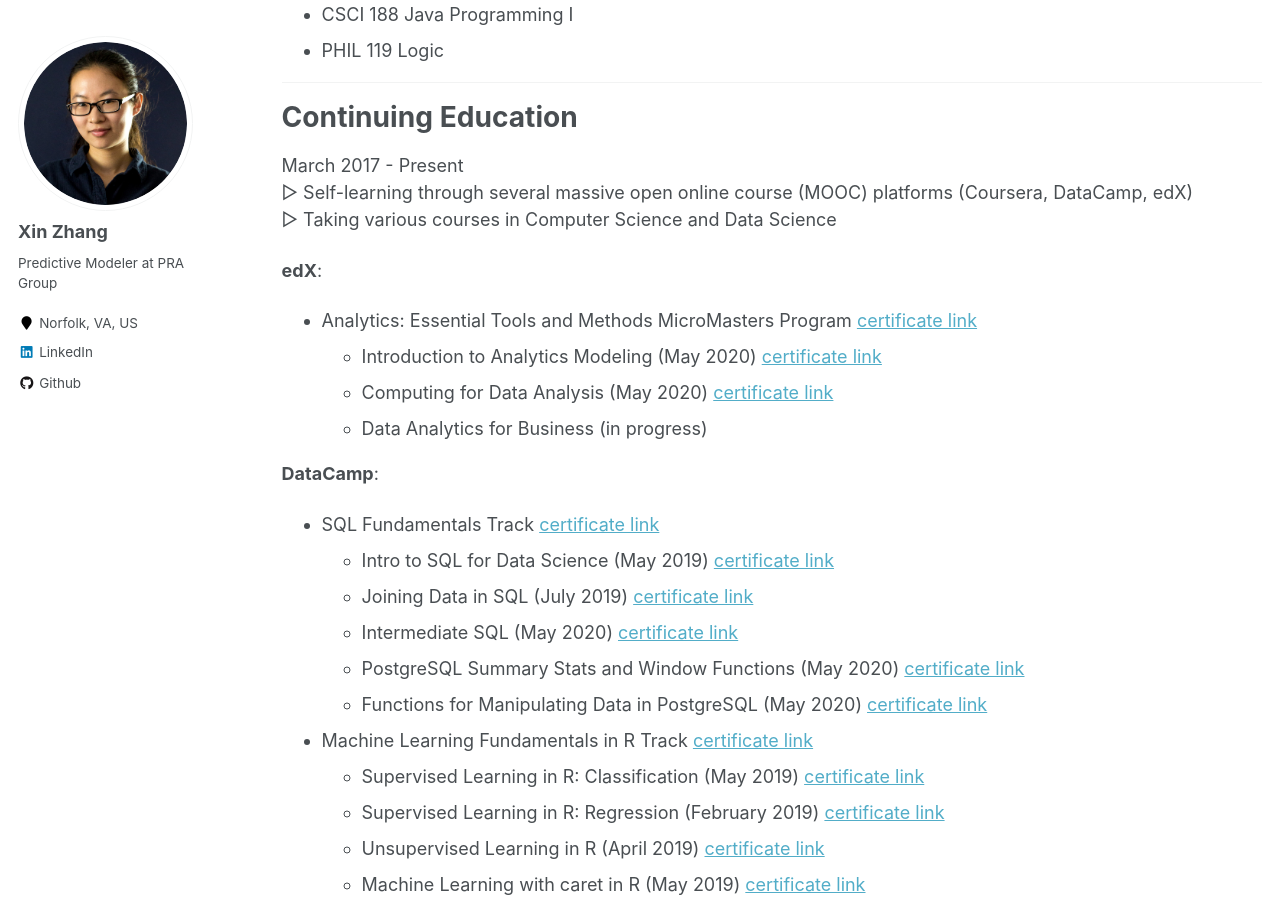
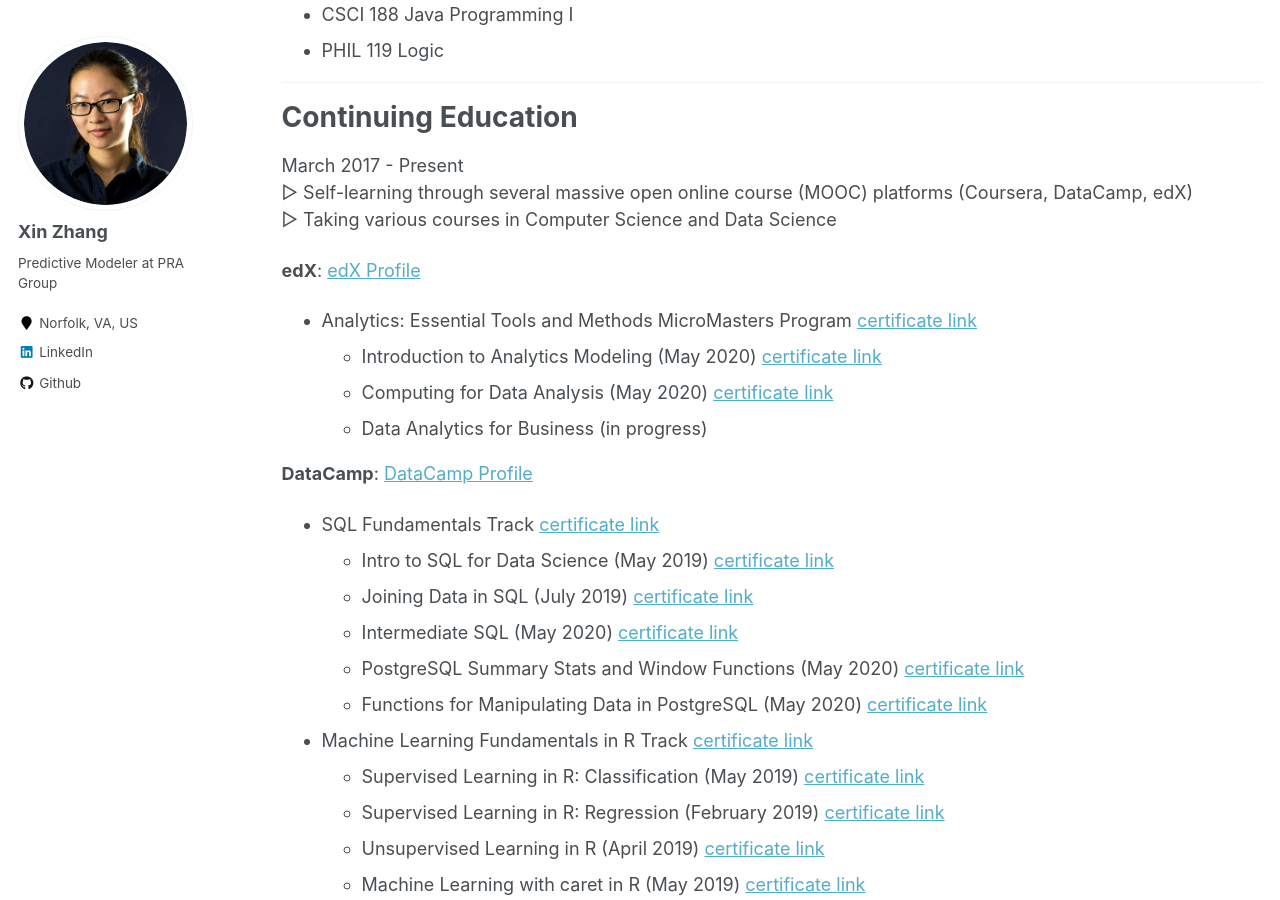
Before and after one commit to SnowingSita/SnowingSita.github.io, a Jekyll site: the page built from _pages/education.md, in a window 1280 px wide and 900 px high, scrolled down 1853 px. Built offline with Jekyll 4.4.1, drawn with Linux system fonts in a browser that asks for light colours.

Commit message:
Update education.md

```diff
--- a/_pages/education.md
+++ b/_pages/education.md
@@ -71,13 +71,13 @@ March 2017 - Present
 ▷ Self-learning through several massive open online course (MOOC) platforms (Coursera, DataCamp, edX)
 ▷ Taking various courses in Computer Science and Data Science
 
-**edX**:
+**edX**: [edX Profile](https://profile.edx.org/u/Snowingsita){:target="_blank"}
 - Analytics: Essential Tools and Methods MicroMasters Program [certificate link](https://credentials.edx.org/records/programs/a2a6a8f97b6149ce9d627e959b776fb7/){:target="_blank"}
 	- Introduction to Analytics Modeling (May 2020) [certificate link](https://courses.edx.org/certificates/661237124e804e77b925ae37c9107545){:target="_blank"}
 	- Computing for Data Analysis (May 2020) [certificate link](https://courses.edx.org/certificates/4a77a230326c4c61949ed7b473a303e4){:target="_blank"}
 	- Data Analytics for Business (in progress)
 
-**DataCamp**:
+**DataCamp**: [DataCamp Profile](https://www.datacamp.com/profile/xzhang33){:target="_blank"}
 - SQL Fundamentals Track [certificate link](https://www.datacamp.com/statement-of-accomplishment/track/1a5e852a6df7f4a6018a67a89444d2e0c8ceffcf){:target="_blank"}
 	- Intro to SQL for Data Science (May 2019) [certificate link](https://www.datacamp.com/statement-of-accomplishment/course/8673be852faf03b428370ffca806c13996851845){:target="_blank"}
 	- Joining Data in SQL (July 2019) [certificate link](https://www.datacamp.com/statement-of-accomplishment/course/966173f17c4fe9b21d282604bdceafdc769ab751){:target="_blank"}
```
